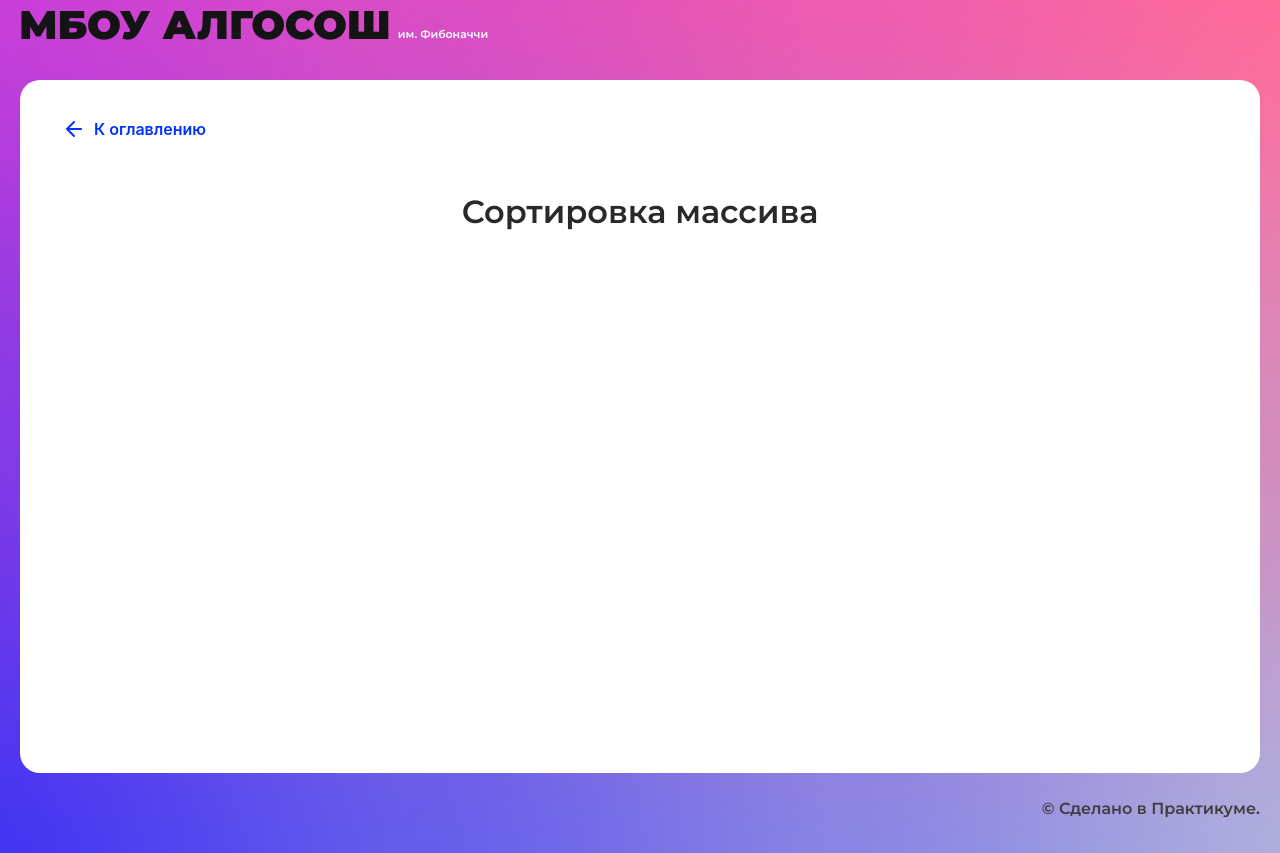
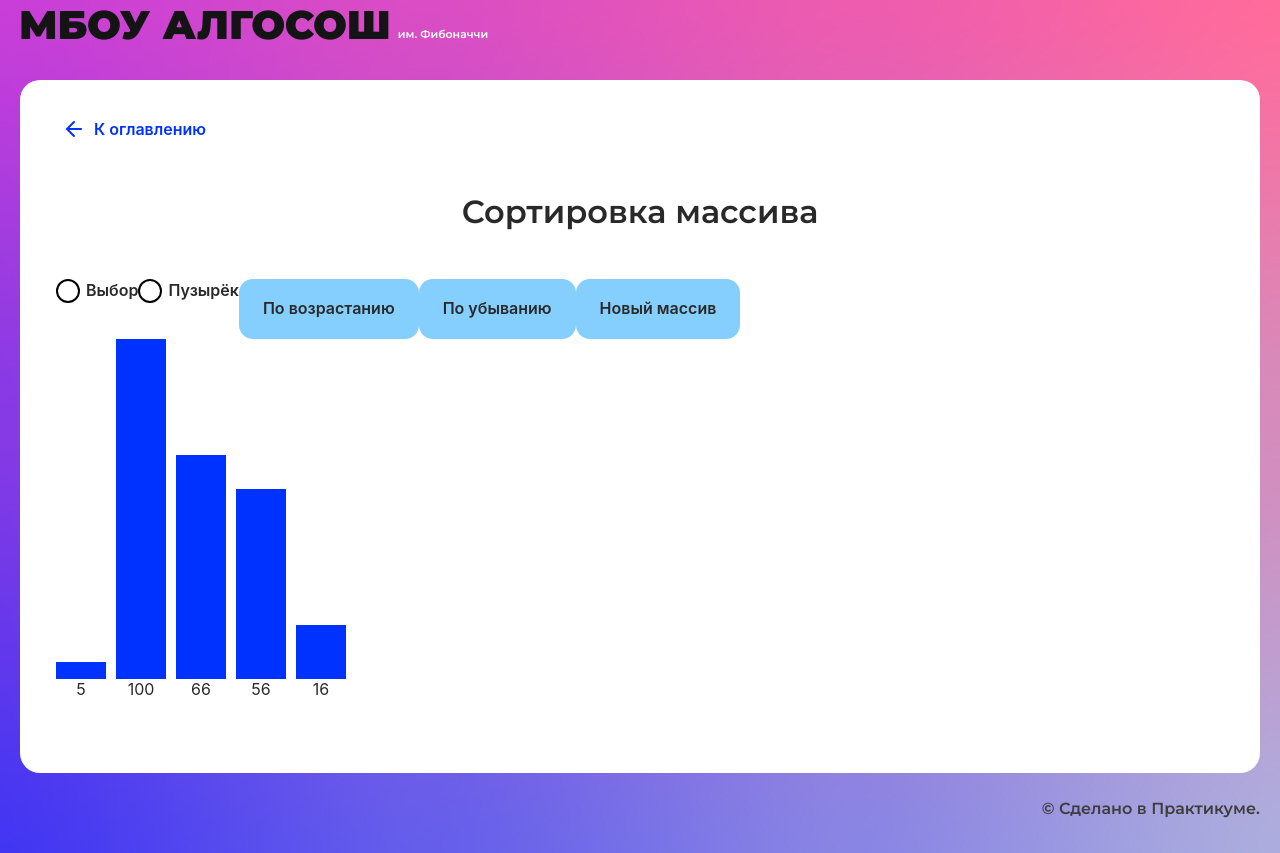
Before and after one commit to p298vytp0waer9hgq0n/algososh, a React (Create React App) app: page /algososh/sorting in a window 1280 px wide. Built offline with nearby package versions, Linux system fonts and the light colour scheme.

Commit message:
feat: select sort

```diff
--- /dev/null
+++ b/src/components/sorting-page/array-view.tsx
@@ -0,0 +1,27 @@
+import { ArrayStates } from "../../types/array-states";
+import { TArray } from "../../types/common";
+import styles from "./sorting-page.module.css";
+
+const colorSelector = {
+    [ArrayStates.Default]: 'var(--default-color)',
+    [ArrayStates.Selected]: 'var(--changing-color)',
+    [ArrayStates.Sorted]: 'var(--modified-color)'
+}
+
+export default function ArrayView ({ array }: { array: TArray }) {
+    const elements = array.map((ele, index) => {
+        const height = { height: `${340 * (ele.value / 100)}px` };
+        const color = { backgroundColor: colorSelector[ele.state]}
+        return (
+            <div key={index}>
+                <div className={styles.bar} style={{ ...height, ...color }}></div>
+                <span>{ele.value}</span>
+            </div>
+        )
+    })
+    return (
+        <div className={styles.array}>
+            {elements}
+        </div>
+    )
+}
--- /dev/null
+++ b/src/components/sorting-page/sorting-page.module.css
@@ -0,0 +1,13 @@
+.controls {
+    display: flex;
+}
+
+.array {
+    display: flex;
+    gap: 10px;
+    align-items: flex-end;
+}
+
+.bar {
+    width: 50px;
+}
--- a/src/components/sorting-page/sorting-page.tsx
+++ b/src/components/sorting-page/sorting-page.tsx
@@ -1,10 +1,99 @@
-import React from "react";
+import React, { useEffect, useState } from "react";
+import { DELAY_IN_MS, SHORT_DELAY_IN_MS } from "../../constants/delays";
+import { ArrayStates } from "../../types/array-states";
+import { TArray } from "../../types/common";
+import switchElems from "../../utils/switch";
+import { Button } from "../ui/button/button";
+import { RadioInput } from "../ui/radio-input/radio-input";
 import { SolutionLayout } from "../ui/solution-layout/solution-layout";
+import ArrayView from "./array-view";
+
+import styles from "./sorting-page.module.css";
+
+enum RunningValues {
+  Ascending = 1,
+  Descending
+}
+enum AlgorithmValues {
+  Select,
+  Bubble
+}
 
 export const SortingPage: React.FC = () => {
+  const [array, setArray] = useState<TArray>([]);
+  const [running, setRunning] = useState<RunningValues | false>(false);
+  const [algorithm, setAlgorithm] = useState<AlgorithmValues>(AlgorithmValues.Select);
+
+  function selectSort () {
+    setArray((oldArray) => {
+      return oldArray.map((ele, index) => {
+        return {
+          ...ele,
+          state: index < 2 ? ArrayStates.Selected : ele.state
+        }
+      });
+    });
+    let i = 0;
+    let startIndex = 0;
+    let pivotIndex = 0;
+    let currentIndex = 0;
+    const currentArray = [ ...array ];
+    const interval = setInterval(() => {
+      console.log(i++);
+      const condition = running === RunningValues.Ascending ? currentArray[pivotIndex].value > currentArray[currentIndex].value : currentArray[pivotIndex].value < currentArray[currentIndex].value;
+      if (condition) pivotIndex = currentIndex;
+      currentIndex++;
+      if (currentIndex > currentArray.length - 1) {
+        switchElems(currentArray, startIndex, pivotIndex);
+        startIndex++;
+        pivotIndex = currentIndex = startIndex;
+      } else {
+      }
+      setArray(currentArray.map((ele, index) => {
+        let state: ArrayStates | undefined;
+        if (index < startIndex) state = ArrayStates.Sorted;
+        if (index === pivotIndex || index === currentIndex) state = ArrayStates.Selected;
+        return {
+          ...ele,
+          state: state ? state : ArrayStates.Default
+        }
+      }));
+      if (startIndex > currentArray.length - 1) {
+        setRunning(false);
+        clearInterval(interval!);
+      }
+    }, DELAY_IN_MS);
+  }
+
+  function bubbleSort () {
+
+  }
+
+  useEffect(() => {
+    setArray([5, 100, 66, 56, 16].map((ele) => {
+      return {
+        value: ele,
+        state: ArrayStates.Default
+      }
+    }));
+  }, []);
+
+  useEffect(() => {
+    if (running && algorithm === AlgorithmValues.Select) {
+      selectSort();
+    }
+  }, [running])
+
   return (
     <SolutionLayout title="Сортировка массива">
-
+      <div className={styles.controls}>
+        <RadioInput label="Выбор" />
+        <RadioInput label="Пузырёк" />
+        <Button onClick={() => setRunning(RunningValues.Ascending)}>По возрастанию</Button>
+        <Button onClick={() => setRunning(RunningValues.Descending)}>По убыванию</Button>
+        <Button>Новый массив</Button>
+      </div>
+      <ArrayView array={array} />
     </SolutionLayout>
   );
 };
--- /dev/null
+++ b/src/types/array-states.ts
@@ -0,0 +1,5 @@
+export enum ArrayStates {
+  Default,
+  Selected,
+  Sorted
+}
--- /dev/null
+++ b/src/types/common.ts
@@ -0,0 +1,6 @@
+import { ArrayStates } from "./array-states";
+
+export type TArray = {
+  value: number;
+  state: ArrayStates;
+}[]
```
